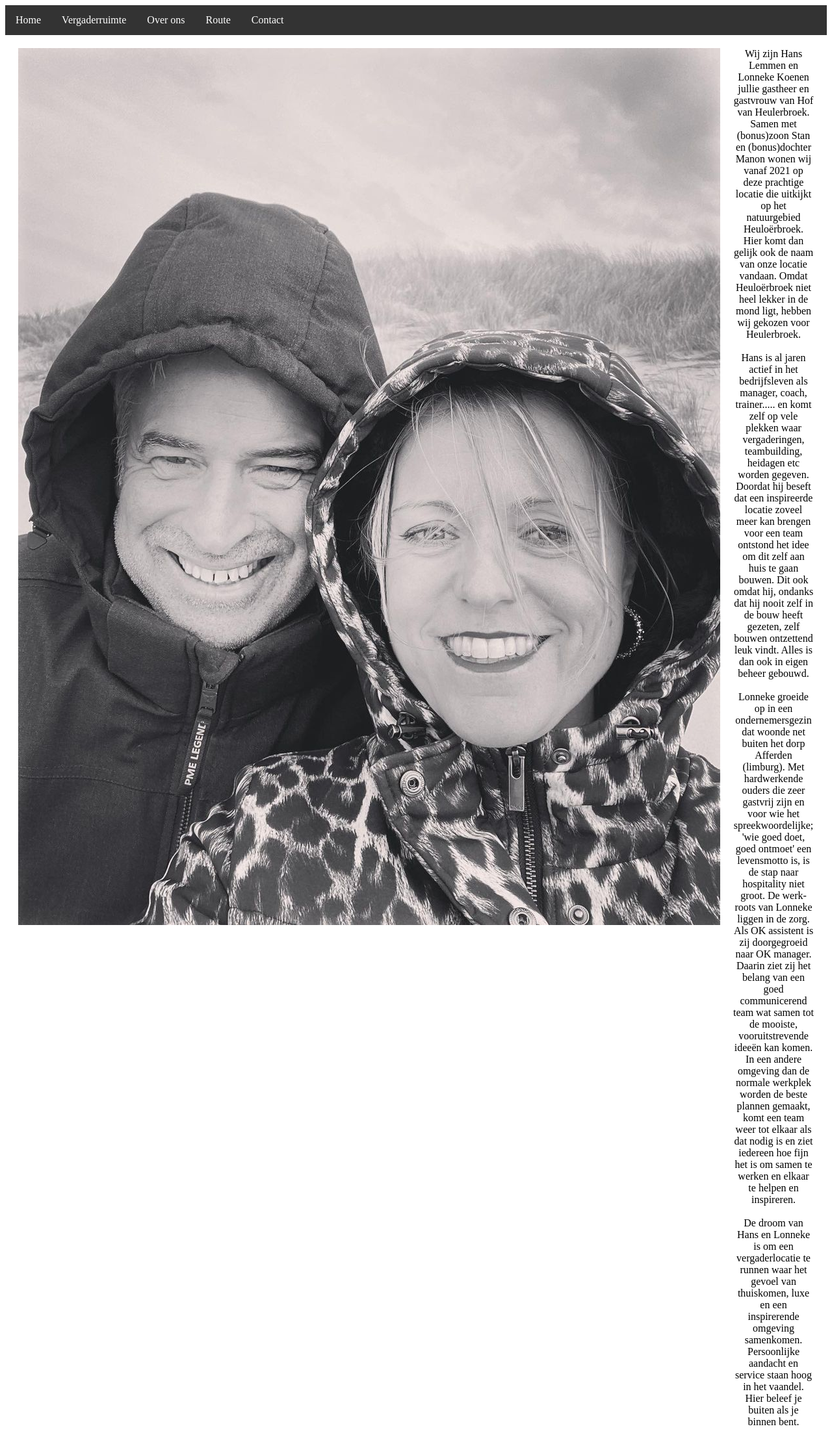
After one commit to MisterJacobz/WebsiteHofVanHeulerbroek, a Django app: page /blog/over-ons in a window 1280 px wide. The commit adds this page. Shown: the whole page at 65% size. Run offline with Django 4.2, Linux system fonts and the light colour scheme.

Commit message:
Nav bar updated and added text

```diff
--- a/website/blog/static/blog/main.css
+++ b/website/blog/static/blog/main.css
@@ -21,6 +21,25 @@ li.navitem a {
 li.navitem a:hover {
     background-color: #555; /* Background color for the links on hover */
 }
+
+ul.subnav {
+    display: none;
+    position: absolute;
+    background-color: #f9f9f9;
+    min-width: 160px;
+    box-shadow: 0px 8px 16px 0px rgba(0, 0, 0, 0.2);
+  }
+
+li.navitem:hover ul.subnav {
+    display: block;
+}
+
+ul.subnav li a {
+    color: black;
+    text-decoration: none;
+    display: block;
+    text-align: left;
+  }
 
 /* Style the page content */
 .content {
@@ -52,3 +71,20 @@ li.navitem a:hover {
     margin-top: 10px; /* Adjust the top margin as needed */
     text-align: center; /* Center the text within the caption */
   }
+
+  .over-ons-container {
+    display: flex;
+    align-items: flex-start;
+  }
+
+  .over-ons-image {
+    flex: 0 0 auto;
+    margin-right: 20px; /* Adjust margin as needed */
+  }
+
+  .over-ons-text {
+    flex: 1 1 auto;
+    display: flex;
+    flex-direction: column;
+    justify-content: flex-start;
+  }
--- a/website/blog/templates/blog/base.html
+++ b/website/blog/templates/blog/base.html
@@ -18,12 +18,20 @@
     <body>
         <ul class="navbar">
             <li class="navitem"><a href="{% url 'home' %}">Home</a></li>
-            <li class="navitem"><a href="{% url 'training_home' %}">Training</a></li>
-            <li class="navitem"><a href="#">About</a></li>
-            <li class="navitem"><a href="#">Services</a></li>
-            <li class="navitem"><a href="#">Portfolio</a></li>
-            <li class="navitem"><a href="#">Contact</a></li>
+            <li class="navitem">
+                <a href="">Vergaderruimte</a>
+                <ul class="subnav">
+                    <li><a href="{% url 'vergaderruimte-info' %}">Info</a></li>
+                    <li><a href="{% url 'vergaderruimte-fotos' %}">Foto's</a></li>
+                    <li><a href="{% url 'vergaderruimte-prijzen' %}">Prijzen</a></li>
+                </ul>
+            </li>
+            <li class="navitem"><a href="{% url 'over-ons' %}">Over ons</a></li>
+            <li class="navitem"><a href="{% url 'route' %}">Route</a></li>
+            <li class="navitem"><a href="{% url 'contact' %}">Contact</a></li>
         </ul>
+
+
         <div class="content">
             {% block content %}
 
--- /dev/null
+++ b/website/blog/templates/blog/contact.html
@@ -0,0 +1,5 @@
+{% extends "blog/base.html" %}
+{% block content%}
+    <p>Om contact op te nemen graag een mail sturen naar: </p>
+
+{% endblock content%}
--- a/website/blog/templates/blog/home.html
+++ b/website/blog/templates/blog/home.html
@@ -1,11 +1,6 @@
 {% extends "blog/base.html" %}
 {% load static %}
 {% block content%}
-            <!-- <div>
-                <img src="{% static 'blog/hofvanheulerbroek.jpg' %}" alt="hofvanheulerbroek">
-            </div> -->
-
-
             <!-- <div>
                 <h1>Hof van Heulerbroek</h1>
                 <figure>
--- /dev/null
+++ b/website/blog/templates/blog/over_ons.html
@@ -0,0 +1,36 @@
+{% extends "blog/base.html" %}
+{% load static %}
+{% block content%}
+    <div class="over-ons-container">
+        <div class="over-ons-image">
+            <img class="over-ons-limited-height-image" src="{% static 'blog/over_ons.jpg' %}" alt="over-ons">
+        </div>
+        <div class="text">
+            Wij zijn Hans Lemmen en Lonneke Koenen jullie gastheer en gastvrouw van Hof van Heulerbroek.
+            Samen met (bonus)zoon Stan en (bonus)dochter Manon wonen wij vanaf 2021 op deze prachtige
+            locatie die uitkijkt op het natuurgebied Heuloërbroek. Hier komt dan gelijk ook de naam van onze
+            locatie vandaan. Omdat Heuloërbroek niet heel lekker in de mond ligt, hebben wij gekozen voor
+            Heulerbroek. <br> <br>
+
+            Hans is al jaren actief in het bedrijfsleven als manager, coach, trainer..... en komt zelf op vele plekken
+            waar vergaderingen, teambuilding, heidagen etc worden gegeven. Doordat hij beseft dat een
+            inspireerde locatie zoveel meer kan brengen voor een team ontstond het idee om dit zelf aan huis te
+            gaan bouwen. Dit ook omdat hij, ondanks dat hij nooit zelf in de bouw heeft gezeten, zelf bouwen
+            ontzettend leuk vindt. Alles is dan ook in eigen beheer gebouwd. <br> <br>
+
+            Lonneke groeide op in een ondernemersgezin dat woonde net buiten het dorp Afferden (limburg).
+            Met hardwerkende ouders die zeer gastvrij zijn en voor wie het spreekwoordelijke; 'wie goed doet,
+            goed ontmoet' een levensmotto is, is de stap naar hospitality niet groot.
+            De werk-roots van Lonneke liggen in de zorg. Als OK assistent is zij doorgegroeid naar OK manager.
+            Daarin ziet zij het belang van een goed communicerend team wat samen tot de mooiste,
+            vooruitstrevende ideeën kan komen. In een andere omgeving dan de normale werkplek worden de
+            beste plannen gemaakt, komt een team weer tot elkaar als dat nodig is en ziet iedereen hoe fijn het
+            is om samen te werken en elkaar te helpen en inspireren. <br> <br>
+
+            De droom van Hans en Lonneke is om een vergaderlocatie te runnen waar het gevoel van
+            thuiskomen, luxe en een inspirerende omgeving samenkomen. Persoonlijke aandacht en service
+            staan hoog in het vaandel. Hier beleef je buiten als je binnen bent.
+        </div>
+    </div>
+
+{% endblock content%}
--- a/website/blog/urls.py
+++ b/website/blog/urls.py
@@ -3,5 +3,10 @@ from . import views
 
 urlpatterns = [
     path('', views.home, name='home'),
-    path('training_home', views.training_home, name='training_home'),
+    path('vergaderruimte/info', views.vergaderruimte_info, name='vergaderruimte-info'),
+    path('vergaderruimte/fotos', views.vergaderruimte_fotos, name='vergaderruimte-fotos'),
+    path('vergaderruimte/prijzen', views.vergaderruimte_prijzen, name='vergaderruimte-prijzen'),
+    path('contact', views.contact, name='contact'),
+    path('over-ons', views.over_ons, name='over-ons'),
+    path('route', views.route, name='route'),
 ]
--- a/website/blog/views.py
+++ b/website/blog/views.py
@@ -18,8 +18,38 @@ posts = [
 def home(request):
     return render(request, 'blog/home.html')
 
-def training_home(request):
+def vergaderruimte_info(request):
     context = {
         'posts': posts
     }
-    return render(request, 'blog/training_home.html', context)
+    return render(request, 'blog/vergaderruimte_info.html', context)
+
+def vergaderruimte_fotos(request):
+    context = {
+        'posts': posts
+    }
+    return render(request, 'blog/vergaderruimte_fotos.html', context)
+
+def vergaderruimte_prijzen(request):
+    context = {
+        'posts': posts
+    }
+    return render(request, 'blog/vergaderruimte_prijzen.html', context)
+
+def over_ons(request):
+    context = {
+        'posts': posts
+    }
+    return render(request, 'blog/over_ons.html', context)
+
+def route(request):
+    context = {
+        'posts': posts
+    }
+    return render(request, 'blog/route.html', context)
+
+def contact(request):
+    context = {
+        'posts': posts
+    }
+    return render(request, 'blog/contact.html', context)
```
Also changed, not shown: website/blog/templates/blog/route.html (added, +14 -0 lines), website/blog/templates/blog/training_home.html (deleted, +0 -9 lines), website/blog/templates/blog/vergaderruimte_fotos.html (added, +8 -0 lines), website/blog/templates/blog/vergaderruimte_info.html (added, +22 -0 lines), website/blog/templates/blog/vergaderruimte_prijzen.html (added, +25 -0 lines), website/blog/static/blog/over_ons.jpg (added).
